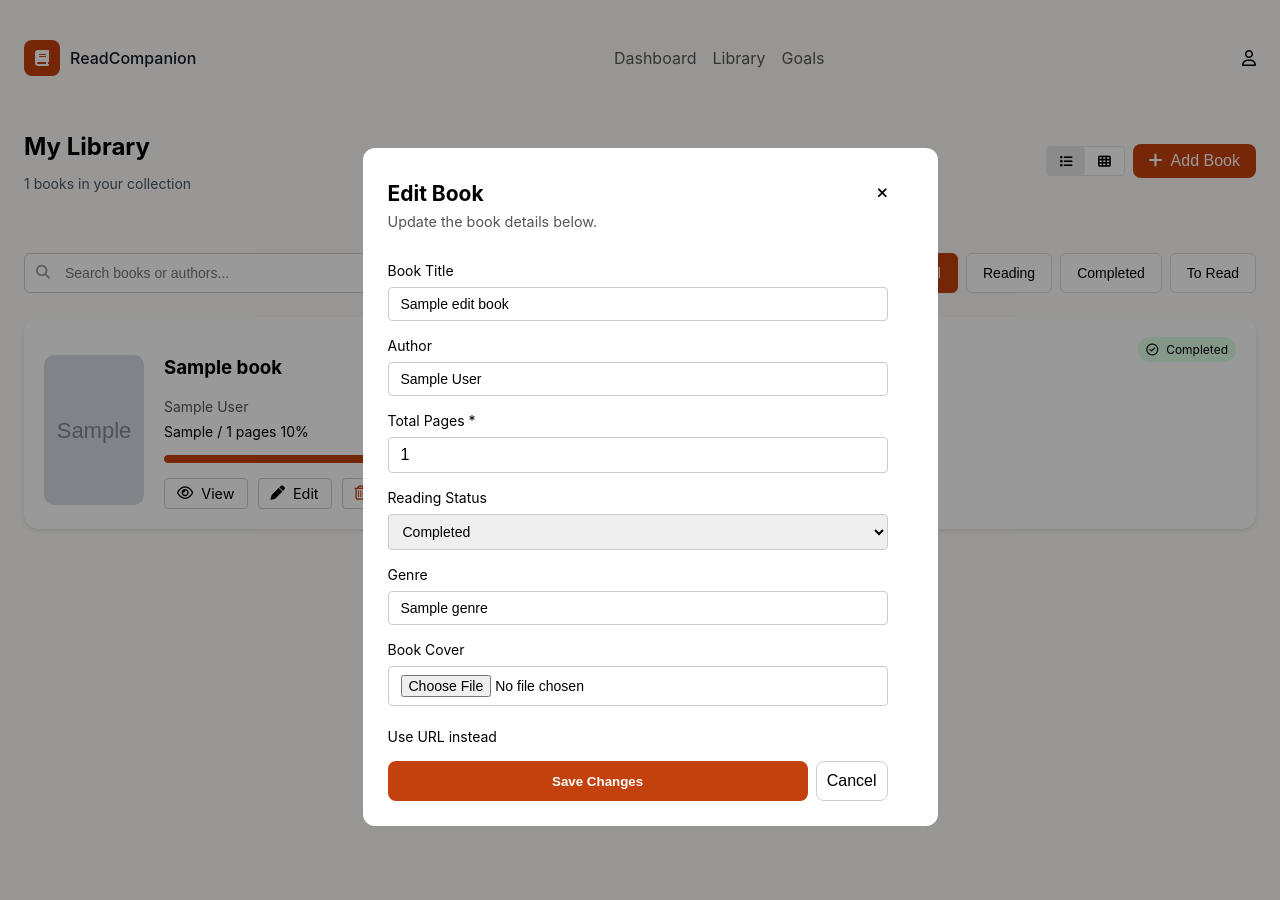
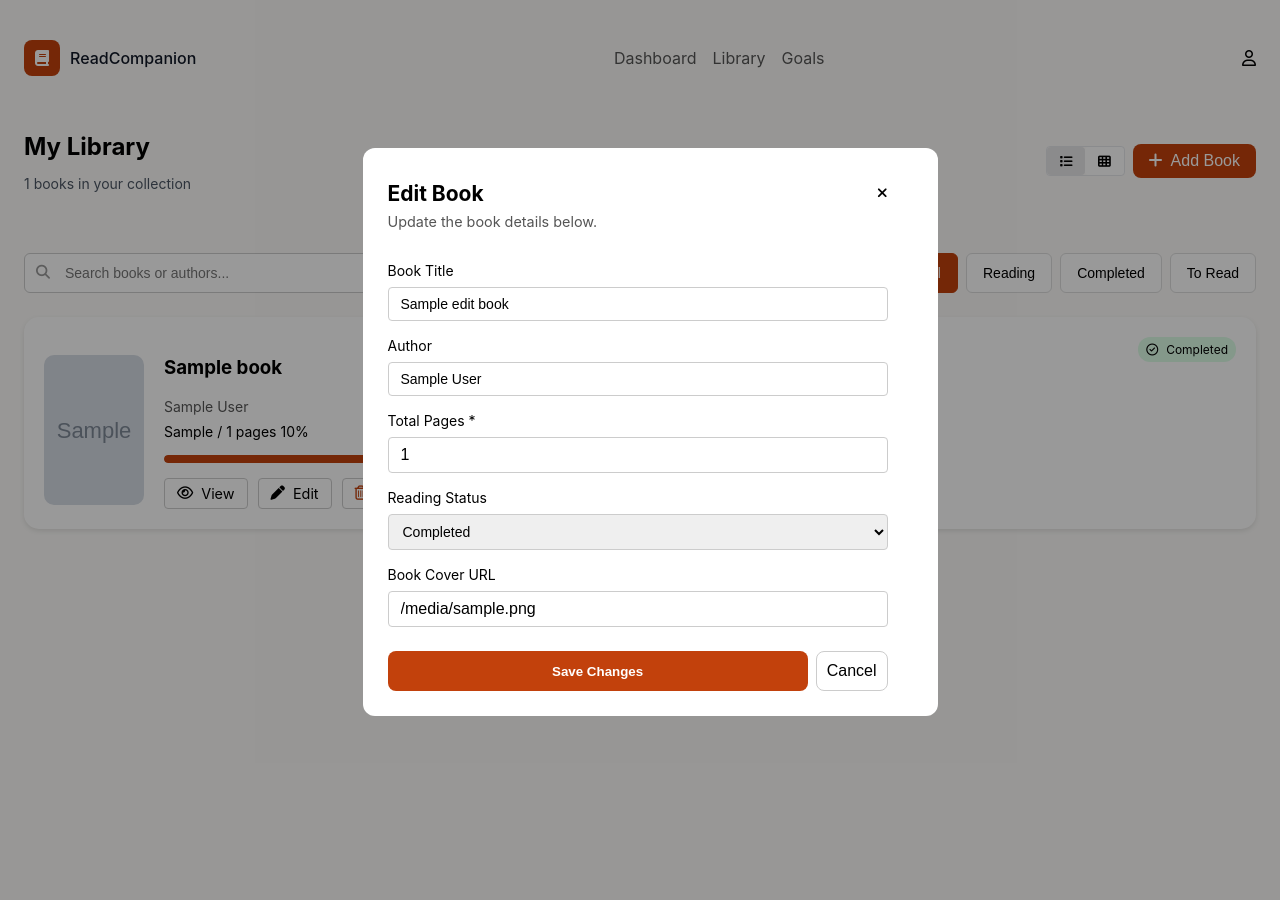
Before and after one commit to Rawan96/smart-reading-companion, a Flask app: template templates/library/index.html in a window 1280 px wide. Run offline with Flask 3, Linux system fonts and the light colour scheme; the template is opened without the code that fills it: most values are stand-ins (such as "Sample title", 1, 10 or a date in 2020); grey boxes marked "Sample" are stand-in pictures.

Commit message:
Delete genre from the book'

```diff
--- a/models/book.py
+++ b/models/book.py
@@ -1,11 +1,10 @@
 from datetime import date, datetime
 
 class Book:
-    def __init__(self, title, author, total_pages, genre, pages_read=0, notes=None, quotes=None, reading_sessions=None, cover=None, status="to-read",current_page=0):
+    def __init__(self, title, author, total_pages, pages_read=0, notes=None, quotes=None, reading_sessions=None, cover=None, status="to-read",current_page=0):
         self.title = title
         self.author = author
         self.total_pages = total_pages
-        self.genre = genre
         self.pages_read = pages_read
         self.status = status
         self.current_page = current_page
@@ -78,7 +77,6 @@ class Book:
             "title": self.title,
             "author": self.author,
             "total_pages": self.total_pages,
-            "genre": self.genre,
             "cover": self.cover,
             "pages_read": self.pages_read,
             "status": self.status,
@@ -95,7 +93,6 @@ class Book:
             title=data["title"],
             author=data["author"],
             total_pages=data["total_pages"],
-            genre=data["genre"],
             cover = data.get("cover"),
             pages_read=data.get("pages_read", 0),
             status=data.get("status", "to-read"),
--- a/templates/book_detail.html
+++ b/templates/book_detail.html
@@ -19,7 +19,7 @@
       <div class="book-header">
         <div class="book-cover">
           <img
-            src="{% if book.cover.startswith('http') %}
+            src="{% if book.cover %}
           {{ book.cover }}
         {% else %}
           {{ url_for('static', filename='images/placeholder.png') }}
--- a/templates/library/_modal_form_fields.html
+++ b/templates/library/_modal_form_fields.html
@@ -39,24 +39,13 @@
     >
   </div>
 
+
   <div class="form-group">
-    <label class="modal-label" for="genre">Genre</label>
-    <input class="modal-field" type="text" id="genre" name="genre" placeholder="e.g., Fantasy, Mystery, Sci-Fi" required value="{{ edit_book.genre if edit_book else '' }}">
+    <label class="modal-label" for="cover_url">Book Cover URL</label>
+    <input class="modal-field" type="url" id="cover_url" name="cover_url" placeholder="https://example.com/image.jpg"  value="{{ edit_book.cover if edit_book else '' }}">
   </div>
 
-  <div class="form-group">
-    <label class="modal-label">Book Cover</label>
 
-    <div id="uploadSection">
-      <input class="modal-field"  type="file" name="cover" accept="image/*">
-      <p class="link-option" onclick="useLink()">Use URL instead</p>
-    </div>
-
-    <div id="urlSection" style="display: none">
-      <input type="url" name="cover_url" placeholder="https://example.com/image.jpg">
-      <p class="link-option" onclick="useUpload()">Upload image instead</p>
-    </div>
-  </div>
 
   <div class="modal-buttons">
     <button type="submit" class="fbtn btn-submit">{{ edit_book and "Save Changes" or "Add Book" }}</button>
```
Also changed, not shown: routes/book.py (+2 -10 lines), static/css/goals.css (+4 -3 lines).
